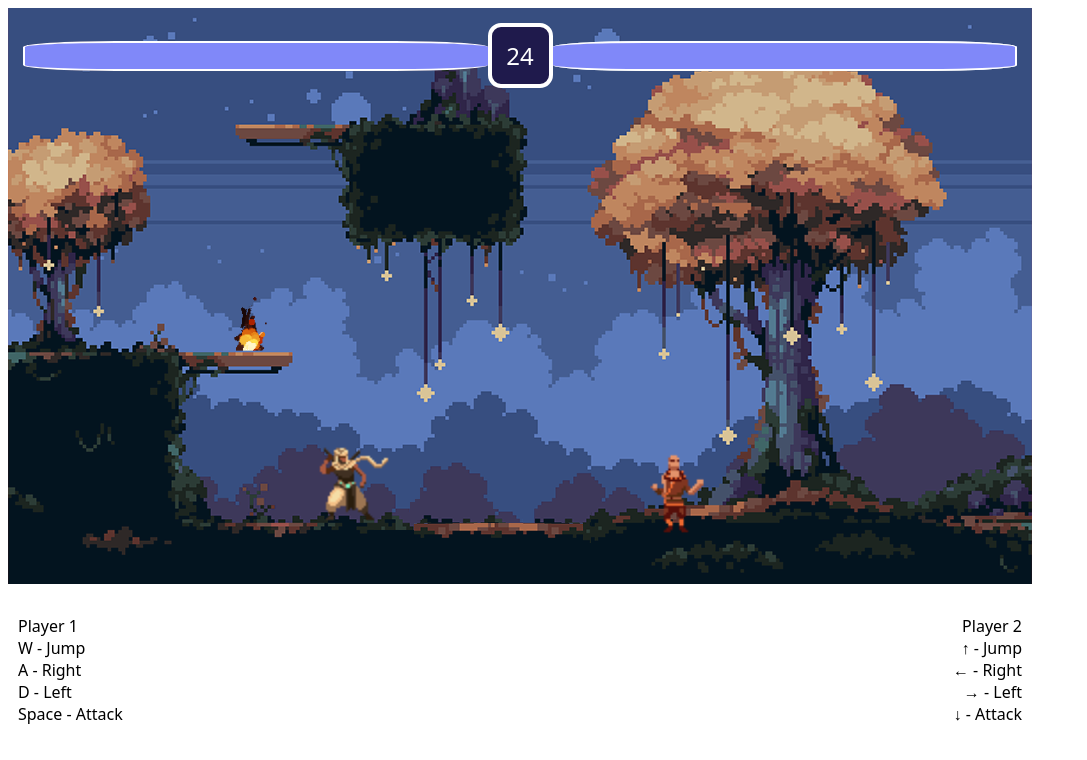
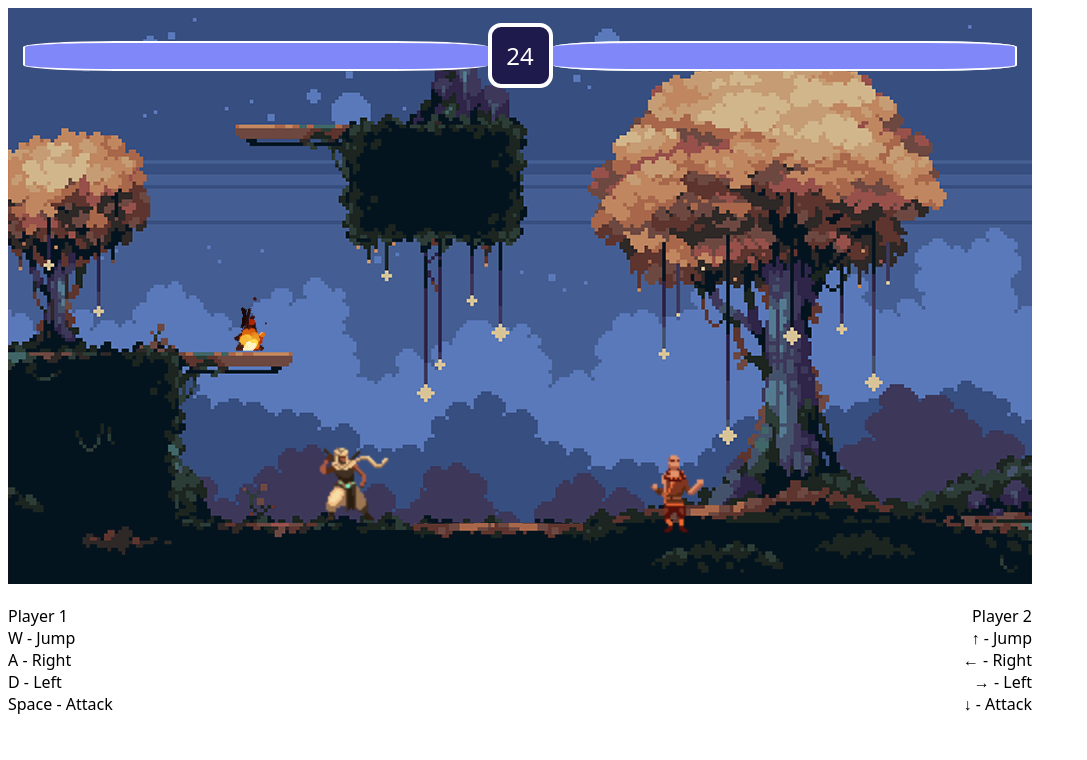
Before and after one commit to nchua3012/FACGameSubmission, a plain HTML site: page index.html in a window 1280 px wide. Shown: the whole page, without its empty margins (0-1087 px from the left). Drawn offline with Linux system fonts and the light colour scheme; a web font is replaced by a local one.

Commit message:
Padding to footer removed

```diff
--- a/index.html
+++ b/index.html
@@ -142,7 +142,7 @@
 
 </body>
 
-<footer style="display: flex; justify-content: space-between; align-items: center; width: 1024px; padding: 10px;">
+<footer style="display: flex; justify-content: space-between; align-items: center; width: 1024px;">
     <div>
       <p>Player 1 <br> W - Jump <br> A - Right <br> D - Left <br> Space - Attack </p>
     </div>
```
